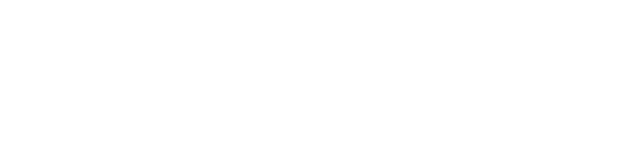
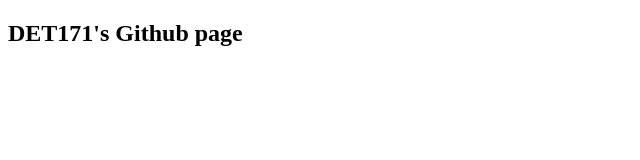
Before and after one commit to DET171/det171.github.io-archived, a plain HTML site: page index.html in a window 1280 px wide. Shown: the whole page, without its empty margins (0-640 px from the left). Drawn offline with Linux system fonts and the light colour scheme.

Commit message:
Update index.html

```diff
--- a/index.html
+++ b/index.html
@@ -5,7 +5,7 @@
 </style>
 </head>
 <body>
-
+  <h2>DET171's Github page</h2>
 
 
 
```
